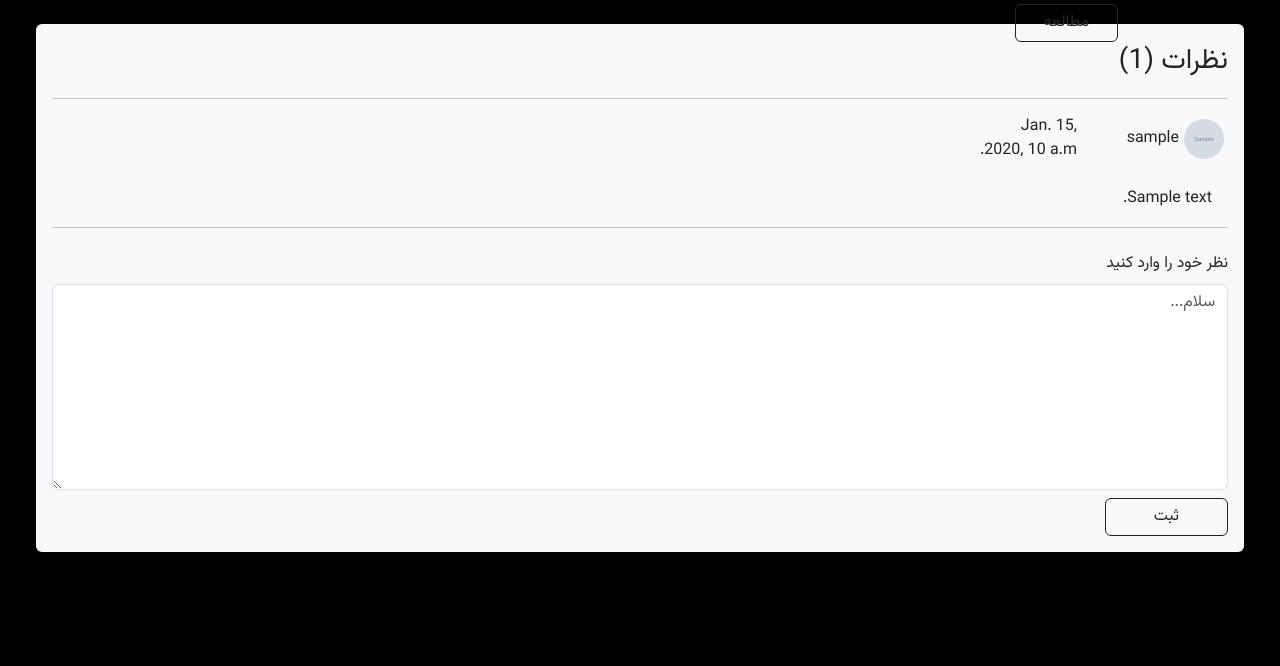
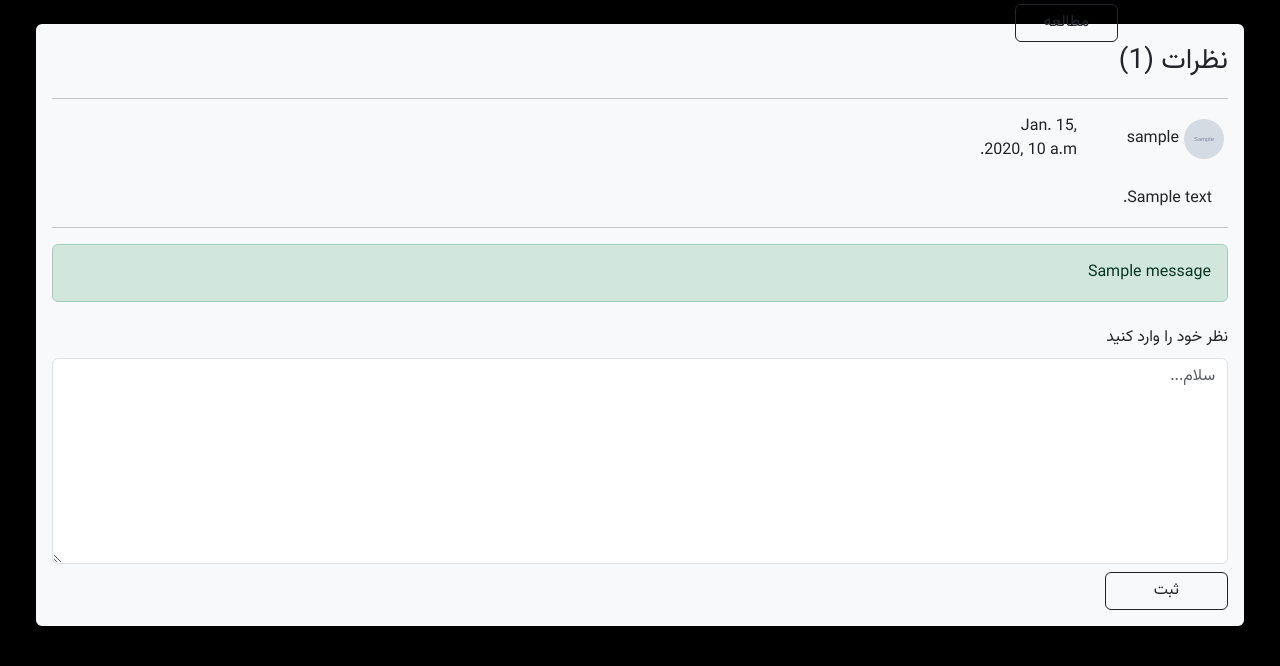
Before and after one commit to Behnaz81/Blog, a Django app: template templates/post_details.html in a window 1280 px wide. Shown: the part 830-1496 px from the top of the page. Before the commit the page ends 1382 px from the top, so only its background shows below. Run offline with Django 5.2, Linux system fonts and the light colour scheme; tables that the repository leaves empty hold one stand-in row (values such as "Sample post"); the template is opened without the code that fills it: values that come from a table or form of the project are taken from there, most other values are stand-ins (such as "Sample title", 1, 10 or a date in 2020); grey boxes marked "Sample" are stand-in pictures; one stand-in notice (Sample message) is shown.

Commit message:
post_details template was  updated to show the errors in comments section

```diff
--- a/templates/post_details.html
+++ b/templates/post_details.html
@@ -71,6 +71,8 @@
 
         <!-- Comments To Show -->
         <p class="fs-3">نظرات ({{ related_comments_count }})</p>
+        {% csrf_token %}
+
         {% if related_comments %}
             <div class="">
                     {% for comment in related_comments %}
@@ -96,6 +98,15 @@
 
         <hr>
 
+        <!-- Messages -->
+        {% if messages %}
+            {% for message in messages %}
+                <div class="alert {% if message.tags %}{{ message.tags }}{% endif %}">
+                    {{message}}
+                </div>
+            {% endfor %}
+        {% endif %}
+
         <!-- Submit comment -->
         {% include 'comment_form.html' %}
 
```
